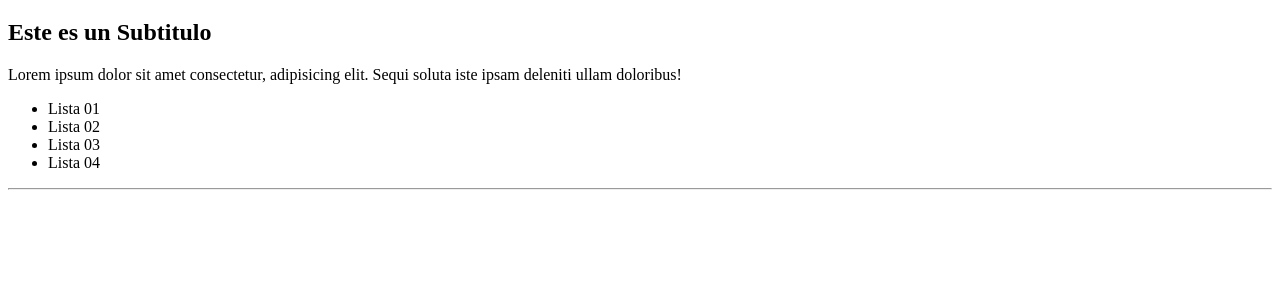
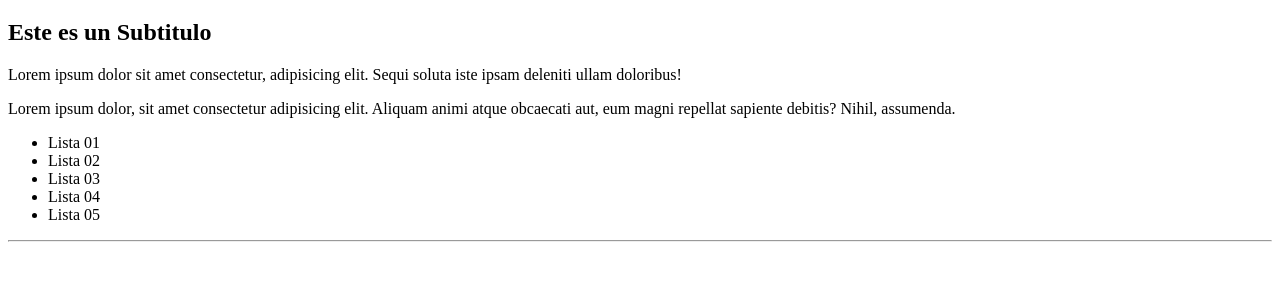
Before and after one commit to Ferrafa91/Clase-05, a plain HTML site: page index.html in a window 1280 px wide. Shown: the part 61-342 px from the top of the page. Drawn offline with Linux system fonts and the light colour scheme.

Commit message:
agregamos otro parrafo y otra lista

```diff
--- a/index.html
+++ b/index.html
@@ -13,11 +13,17 @@
       Lorem ipsum dolor sit amet consectetur, adipisicing elit. Sequi soluta
       iste ipsam deleniti ullam doloribus!
     </p>
+    <p>
+      Lorem ipsum dolor, sit amet consectetur adipisicing elit. Aliquam animi
+      atque obcaecati aut, eum magni repellat sapiente debitis? Nihil,
+      assumenda.
+    </p>
     <ul>
       <li>Lista 01</li>
       <li>Lista 02</li>
       <li>Lista 03</li>
       <li>Lista 04</li>
+      <li>Lista 05</li>
     </ul>
     <hr />
   </body>
```
Also changed, not shown: 1 other file.
